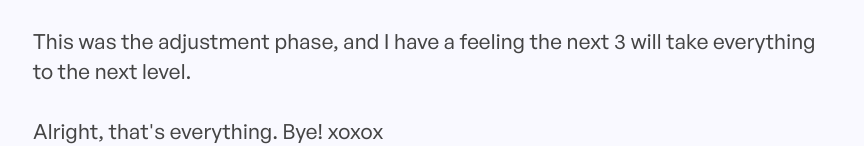
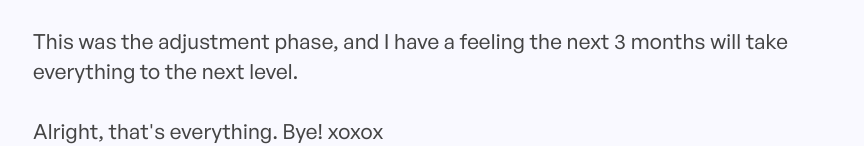
Before and after one commit to elizabethkershaw/elizabethkershaw.co.uk, a plain HTML site: page now/index.html in a window 1280 px wide. Shown: the part 2513-2659 px from the top of the page, without its empty margins (207-1071 px from the left). Drawn offline with Linux system fonts and the light colour scheme.

Commit message:
Update now

```diff
--- a/now/index.html
+++ b/now/index.html
@@ -302,8 +302,8 @@
         </p>
 
         <p>
-          This was the adjustment phase, and I have a feeling the next 3 will take everything to the
-          next level.
+          This was the adjustment phase, and I have a feeling the next 3 months will take everything
+          to the next level.
         </p>
 
         <p>Alright, that's everything. Bye! xoxox</p>
```
